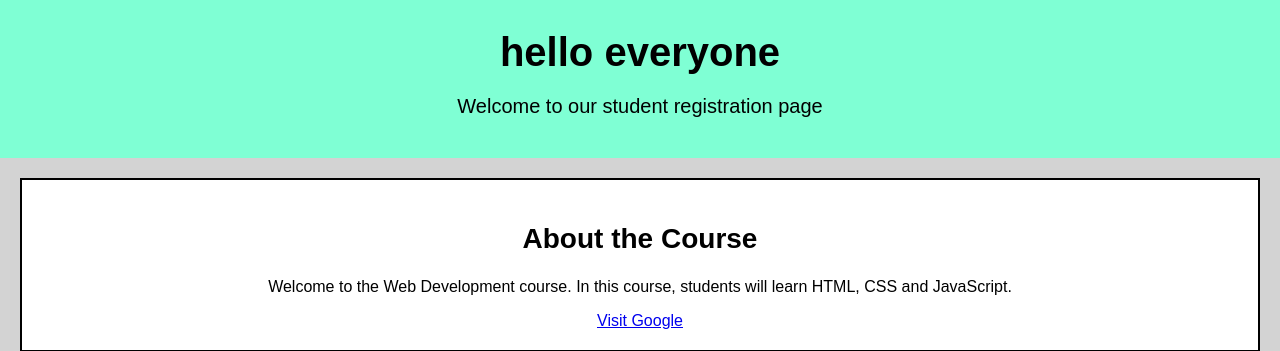
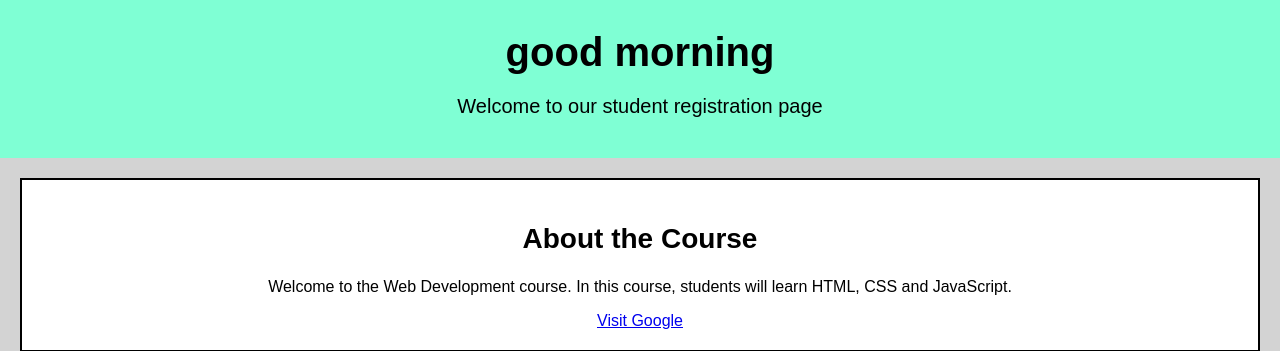
Before and after one commit to krithikagoud25-dot/sample-_2, a Flask app: page / in a window 1280 px wide. Shown: the top 351 px of the page. Run offline with Flask 3, Linux system fonts and the light colour scheme.

```diff
--- a/templates/index.html
+++ b/templates/index.html
@@ -16,7 +16,7 @@
 
     <div class="header">
 
-        <h1 class="heading">hello everyone</h1>
+        <h1 class="heading">good morning </h1>
 
         <p class="subtitle">
             Welcome to our student registration page
```
Also changed, not shown: .github/workflows/deploy-pages.yaml (renamed from deploy-pages.yaml).
